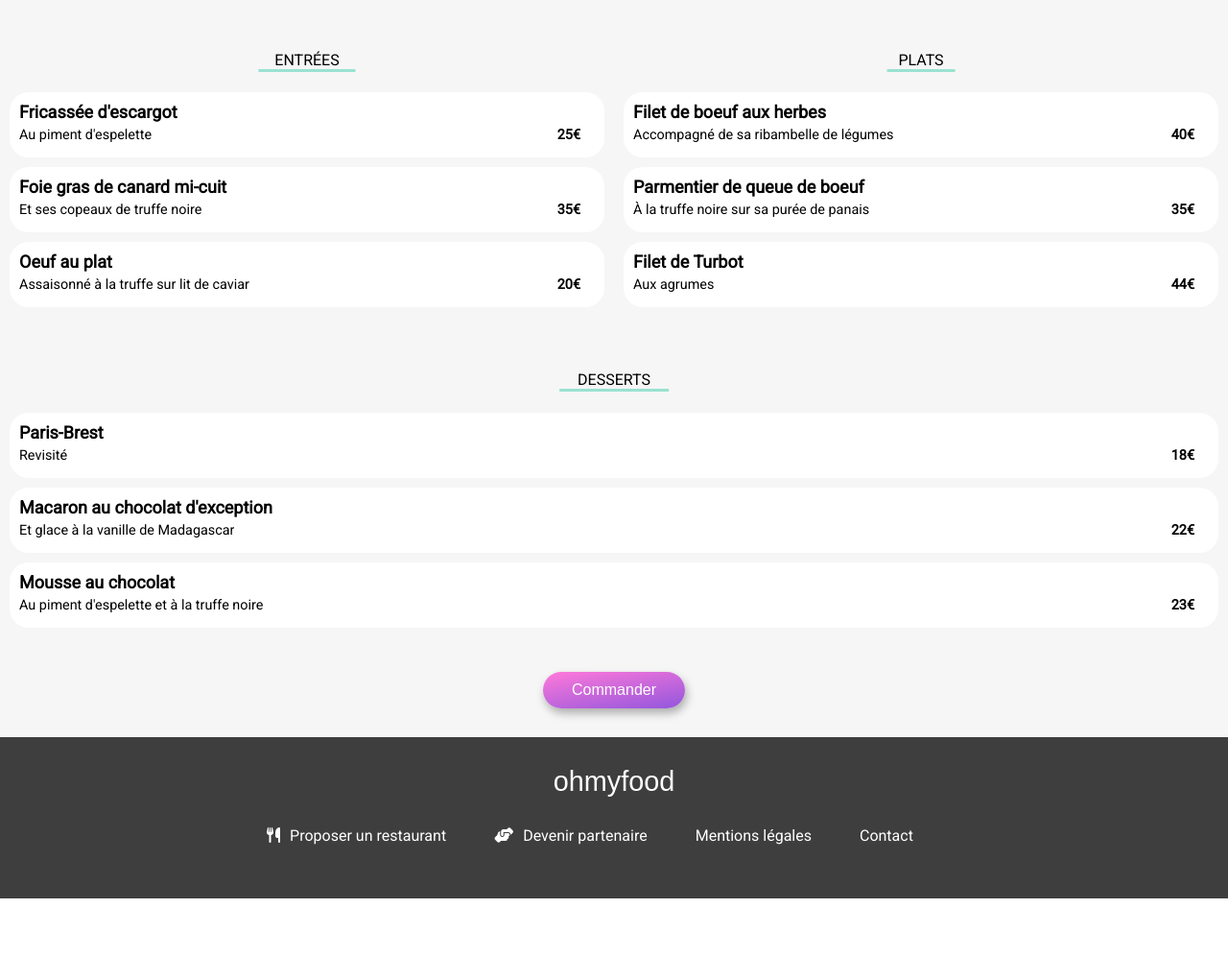
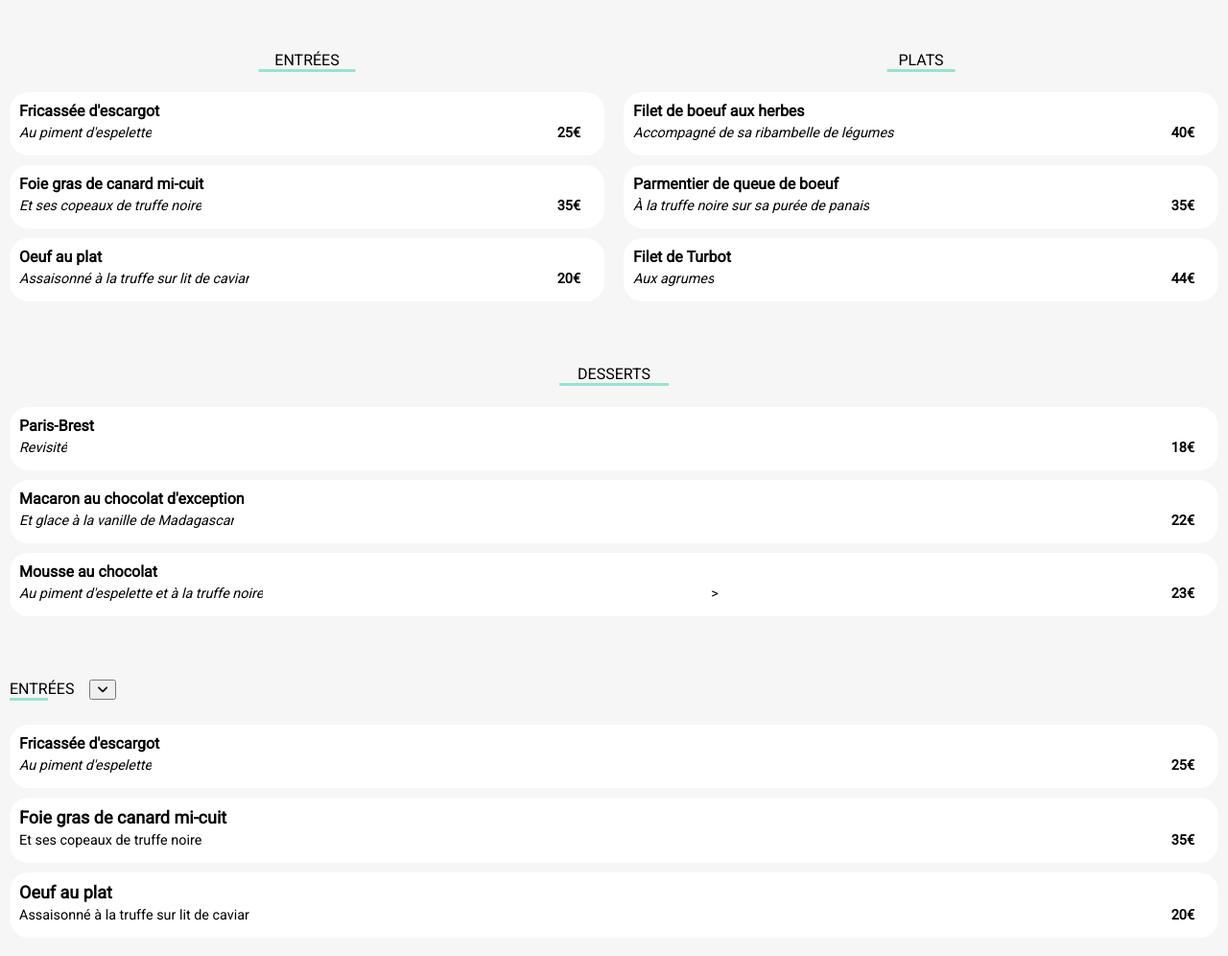
Before and after one commit to Kisala1/AudeAlexandre_3_03022021, a plain HTML site: page src/menu-palette.html in a window 1280 px wide. Shown: the part 433-1429 px from the top of the page at 96% size. Before the commit the page ends 1369 px from the top, so only its background shows below. Drawn offline with Linux system fonts and the light colour scheme; a web font is replaced by a local one.

Commit message:
Correction balises dans <label></label>

```diff
--- a/src/menu-palette.html
+++ b/src/menu-palette.html
@@ -72,14 +72,14 @@
                   id="entrée1"
                 />
                 <label class="plat" for="entrée1">
-                  <div class="metadata">
-                    <h3>Fricassée d'escargot</h3>
-                    <div class="legende">
-                      <p class="description">Au piment d'espelette</p>
-                      <div class="prix">25€</div>
-                    </div>
-                  </div>
-                  <div class="checked-indicator"></div>
+                  <span class="metadata">
+                    <strong>Fricassée d'escargot</strong>
+                    <span class="legende">
+                      <em class="description">Au piment d'espelette</em>
+                      <strong class="prix">25€</strong>
+                    </span>
+                  </span>
+                  <span class="checked-indicator"></span>
                 </label>
               </li>
               <li>
@@ -91,15 +91,17 @@
                 />
 
                 <label class="plat" for="entrée2">
-                  <div class="metadata">
-                    <h3>Foie gras de canard mi-cuit</h3>
-                    <div class="legende">
-                      <p class="description">Et ses copeaux de truffe noire</p>
+                  <span class="metadata">
+                    <strong>Foie gras de canard mi-cuit</strong>
+                    <span class="legende">
+                      <em class="description"
+                        >Et ses copeaux de truffe noire</em
+                      >
 
-                      <div class="prix">35€</div>
-                    </div>
-                  </div>
-                  <div class="checked-indicator"></div>
+                      <strong class="prix">35€</strong>
+                    </span>
+                  </span>
+                  <span class="checked-indicator"></span>
                 </label>
               </li>
               <li>
@@ -111,16 +113,16 @@
                 />
 
                 <label class="plat" for="entrée3">
-                  <div class="metadata">
-                    <h3>Oeuf au plat</h3>
-                    <div class="legende">
-                      <p class="description">
+                  <span class="metadata">
+                    <strong>Oeuf au plat</strong>
+                    <span class="legende">
+                      <em class="description">
                         Assaisonné à la truffe sur lit de caviar
-                      </p>
-                      <div class="prix">20€</div>
-                    </div>
-                  </div>
-                  <div class="checked-indicator"></div>
+                      </em>
+                      <strong class="prix">20€</strong>
+                    </span>
+                  </span>
+                  <span class="checked-indicator"></span>
                 </label>
               </li>
             </ul>
@@ -132,46 +134,46 @@
                 <input class="check" type="checkbox" name="plat1" id="plat1" />
 
                 <label class="plat" for="plat1">
-                  <div class="metadata">
-                    <h3>Filet de boeuf aux herbes</h3>
-                    <div class="legende">
-                      <p class="description">
+                  <span class="metadata">
+                    <strong>Filet de boeuf aux herbes</strong>
+                    <span class="legende">
+                      <em class="description">
                         Accompagné de sa ribambelle de légumes
-                      </p>
-                      <div class="prix">40€</div>
-                    </div>
-                  </div>
-                  <div class="checked-indicator"></div>
+                      </em>
+                      <strong class="prix">40€</strong>
+                    </span>
+                  </span>
+                  <span class="checked-indicator"></span>
                 </label>
               </li>
               <li>
                 <input class="check" type="checkbox" name="plat2" id="plat2" />
 
                 <label class="plat" for="plat2">
-                  <div class="metadata">
-                    <h3>Parmentier de queue de boeuf</h3>
-                    <div class="legende">
-                      <p class="description">
+                  <span class="metadata">
+                    <strong>Parmentier de queue de boeuf</strong>
+                    <span class="legende">
+                      <em class="description">
                         À la truffe noire sur sa purée de panais
-                      </p>
-                      <div class="prix">35€</div>
-                    </div>
-                  </div>
-                  <div class="checked-indicator"></div>
+                      </em>
+                      <strong class="prix">35€</strong>
+                    </span>
+                  </span>
+                  <span class="checked-indicator"></span>
                 </label>
               </li>
               <li>
                 <input class="check" type="checkbox" name="plat3" id="plat3" />
 
                 <label class="plat" for="plat3">
-                  <div class="metadata">
-                    <h3>Filet de Turbot</h3>
-                    <div class="legende">
-                      <p class="description">Aux agrumes</p>
-                      <div class="prix">44€</div>
-                    </div>
-                  </div>
-                  <div class="checked-indicator"></div>
+                  <span class="metadata">
+                    <strong>Filet de Turbot</strong>
+                    <span class="legende">
+                      <em class="description">Aux agrumes</em>
+                      <strong class="prix">44€</strong>
+                    </span>
+                  </span>
+                  <span class="checked-indicator"></span>
                 </label>
               </li>
             </ul>
@@ -188,14 +190,14 @@
                 />
 
                 <label class="plat" for="dessert1">
-                  <div class="metadata">
-                    <h3>Paris-Brest</h3>
-                    <div class="legende">
-                      <p class="description">Revisité</p>
-                      <div class="prix">18€</div>
-                    </div>
-                  </div>
-                  <div class="checked-indicator"></div>
+                  <span class="metadata">
+                    <strong>Paris-Brest</strong>
+                    <span class="legende">
+                      <em class="description">Revisité</em>
+                      <strong class="prix">18€</strong>
+                    </span>
+                  </span>
+                  <span class="checked-indicator"></span>
                 </label>
               </li>
               <li>
@@ -207,16 +209,16 @@
                 />
 
                 <label class="plat" for="dessert2">
-                  <div class="metadata">
-                    <h3>Macaron au chocolat d'exception</h3>
-                    <div class="legende">
-                      <p class="description">
+                  <span class="metadata">
+                    <strong>Macaron au chocolat d'exception</strong>
+                    <span class="legende">
+                      <em class="description">
                         Et glace à la vanille de Madagascar
-                      </p>
-                      <div class="prix">22€</div>
-                    </div>
-                  </div>
-                  <div class="checked-indicator"></div>
+                      </em>
+                      <strong class="prix">22€</strong>
+                    </span>
+                  </span>
+                  <span class="checked-indicator"></span>
                 </label>
               </li>
               <li>
@@ -228,17 +230,88 @@
                 />
 
                 <label class="plat" for="dessert3">
+                  <span class="metadata">
+                    <strong>Mousse au chocolat</strong>
+                    <span class="legende">
+                      <em class="description">
+                        Au piment d'espelette et à la truffe noire
+                      </em>>
+                      <strong class="prix">23€</strong>
+                    </span>
+                  </span>
+                  <span class="checked-indicator"></span>
+                </label>
+              </li>
+            </ul>
+          </div>
+        </div>
+
+<!--FIXME-->
+        <div class="menu__plats">
+          <h2>
+            <span>ENTRÉES</span>
+            <button><i class="cache fas fa-angle-down"></i></button>
+          </h2>
+          <div class="menu__plats masquer">
+            <ul>
+              <li>
+                <input
+                  class="check"
+                  type="checkbox"
+                  name="entrée1"
+                  id="entrée6"
+                />
+                <label class="plat" for="entrée6">
+                  <span class="metadata">
+                    <strong class="titre">Fricassée d'escargot</strong>
+                    <span class="legende">
+                      <em class="description">Au piment d'espelette</em>
+                      <strong class="prix">25€</strong>
+                    </span>
+                  </span>
+                  <span class="checked-indicator"></span>
+                </label>
+              </li>
+              <li>
+                <input
+                  class="check"
+                  type="checkbox"
+                  name="entrée2"
+                  id="entrée2"
+                />
+
+                <div class="plat" for="entrée2">
                   <div class="metadata">
-                    <h3>Mousse au chocolat</h3>
+                    <h3>Foie gras de canard mi-cuit</h3>
                     <div class="legende">
-                      <p class="description">
-                        Au piment d'espelette et à la truffe noire
-                      </p>
-                      <div class="prix">23€</div>
+                      <p class="description">Et ses copeaux de truffe noire</p>
+
+                      <div class="prix">35€</div>
                     </div>
                   </div>
                   <div class="checked-indicator"></div>
-                </label>
+                </div>
+              </li>
+              <li>
+                <input
+                  class="check"
+                  type="checkbox"
+                  name="entrée3"
+                  id="entrée3"
+                />
+
+                <div class="plat" for="entrée3">
+                  <div class="metadata">
+                    <h3>Oeuf au plat</h3>
+                    <div class="legende">
+                      <p class="description">
+                        Assaisonné à la truffe sur lit de caviar
+                      </p>
+                      <div class="prix">20€</div>
+                    </div>
+                  </div>
+                  <div class="checked-indicator"></div>
+                </div>
               </li>
             </ul>
           </div>
--- a/src/sass/styles.scss
+++ b/src/sass/styles.scss
@@ -23,6 +23,7 @@ a.lien {
 /* Loading */
 
 .loader-container {
+  display: none;
   position: fixed;
   z-index: 1;
   width: 100%;
@@ -48,7 +49,7 @@ a.lien {
 }
 @keyframes disappears {
   0% {
-    opacity: 1;
+    opacity: 0;
   }
   100% {
     opacity: 0;
@@ -132,6 +133,7 @@ header {
     }
   }
   .menu__plats {
+    h2 {
       span {
         position: relative;
         display: inline-block;
@@ -154,6 +156,7 @@ header {
           width: 40px;
           height: 3px;
           background: $mint;
+        }
       }
     }
   }
@@ -234,6 +237,8 @@ header {
           position: relative;
           background: lighten($mint, 5%);
           width: 60px;
+          margin-top: 0;
+          margin-bottom: 0;
           margin-right: -60px;
           transition: margin 0.33s ease-in;
 
@@ -328,7 +333,7 @@ header {
     font-family: $font_body;
     font-weight: bold;
     background-color: $background_localisation;
-    width: 110px;
+    width: 120px;
     padding-left: 10px;
   }
 }
@@ -500,7 +505,7 @@ footer {
   }
 }
 
-@media screen and (min-width: 950px) {
+@media screen and (min-width: 1000px) {
   /* ------------PAGE D'ACCUEIL---------------*/
 
   .like-button {
@@ -523,7 +528,7 @@ footer {
     padding: 20px 0;
     input[type="text"] {
       font-size: medium;
-      width: 120px;
+      width: 130px;
     }
   }
 
@@ -543,17 +548,18 @@ footer {
     li {
       width: 30%;
       margin: 0 20px;
-      animation: growli 6s linear infinite;
+      animation: growli 6s linear 10;
+
       &:nth-child(1) {
-        animation-delay: 0.2s;
+        animation-delay: 3.2s;
         animation-duration: 2s;
       }
       &:nth-child(2) {
-        animation-delay: 1s;
+        animation-delay: 4s;
         animation-duration: 2s;
       }
       &:nth-child(3) {
-        animation-delay: 1.5s;
+        animation-delay: 4.5s;
         animation-duration: 2s;
       }
       @keyframes growli {
@@ -562,6 +568,11 @@ footer {
           background-color: rgba(69, 25, 124, 0.4);
           font-weight: bold;
           animation-duration: 0.8s;
+        }
+        40% {
+          background-color: white;
+          transform: scale(1.01);
+          font-weight: inherit;
         }
       }
       &:hover {
```
Also changed, not shown: src/index.html (+1 -1 lines), src/menu-delice.html (+77 -73 lines), src/menu-enchantee.html (+84 -84 lines), src/menu-française.html (+75 -76 lines), src/sass/styles.css, 1 other file. Lines whose indentation alone changed are shown as unchanged.
